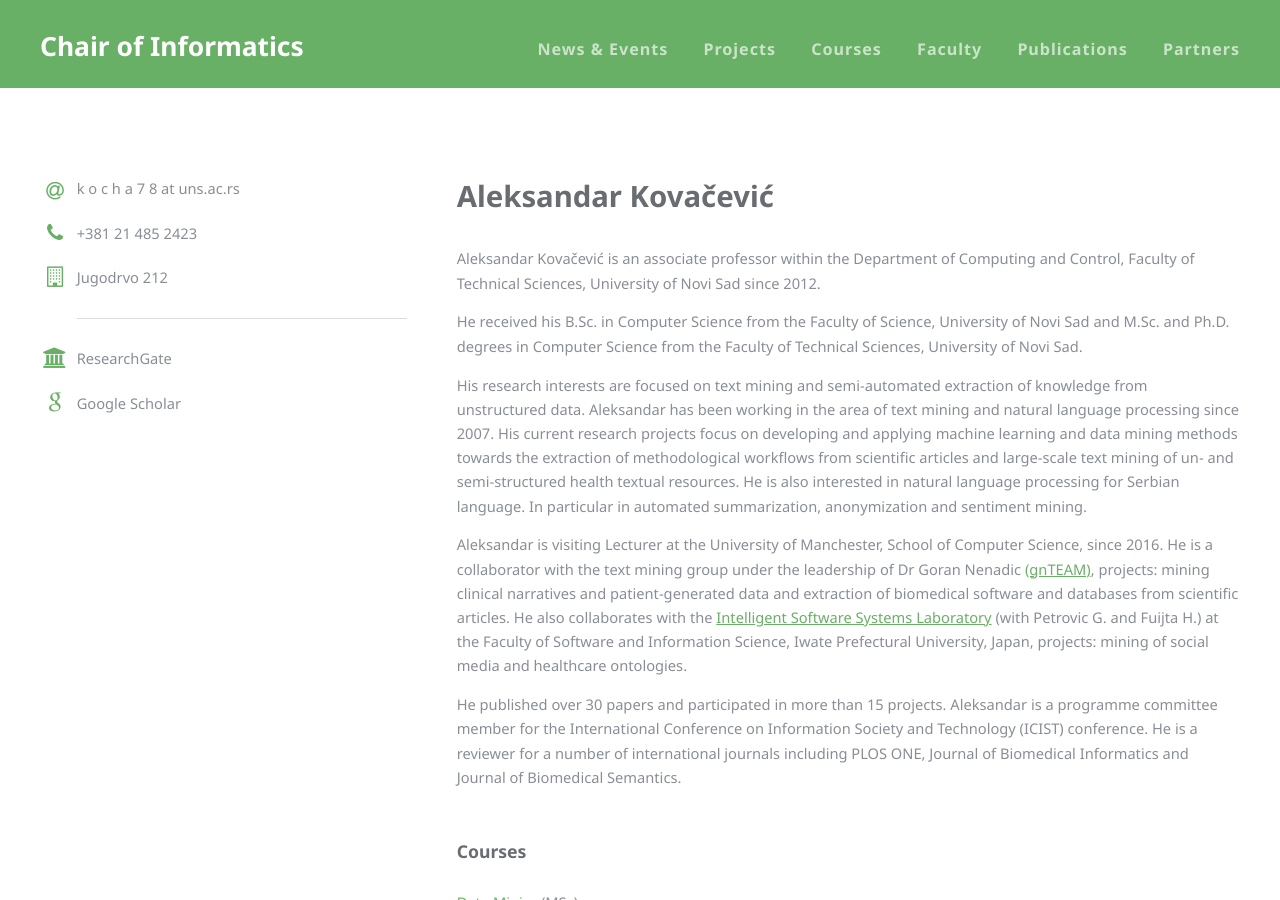
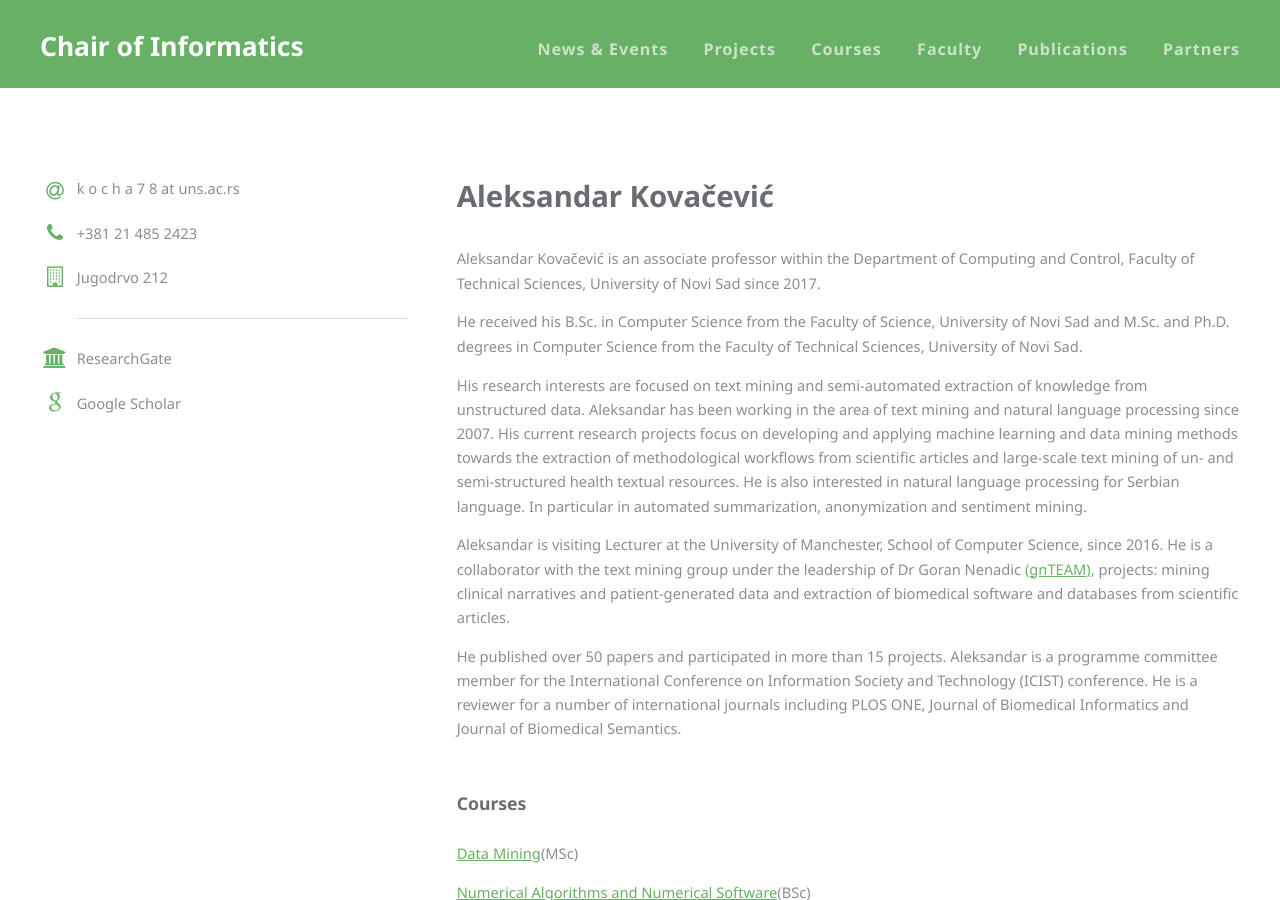
Before and after one commit to unsftn/informatika, a Jekyll site: the page built from _faculty/AleksandarKovacevic.md, in a window 1280 px wide and 900 px high. Built offline with Jekyll 4.4.1, drawn with Linux system fonts in a browser that asks for light colours.

Commit message:
Update AleksandarKovacevic.md

```diff
--- a/_faculty/AleksandarKovacevic.md
+++ b/_faculty/AleksandarKovacevic.md
@@ -15,15 +15,15 @@ scholar: https://scholar.google.com/citations?user=KylNBRkAAAAJ&hl=en
 
 ---
 
-Aleksandar Kovačević is an associate professor within the Department of Computing and Control, Faculty of Technical Sciences, University of Novi Sad since 2012.
+Aleksandar Kovačević is an associate professor within the Department of Computing and Control, Faculty of Technical Sciences, University of Novi Sad since 2017.
 
 He received his B.Sc. in Computer Science from the Faculty of Science, University of Novi Sad and M.Sc. and Ph.D. degrees in Computer Science from the Faculty of Technical Sciences, University of Novi Sad.
 
 His research interests are focused on text mining and semi-automated extraction of knowledge from unstructured data. Aleksandar has been working in the area of text mining and natural language processing since 2007. His current research projects focus on developing and applying machine learning and data mining methods towards the extraction of methodological workflows from scientific articles and large-scale text mining of un- and semi-structured health textual resources. He is also interested in natural language processing for Serbian language. In particular in automated summarization, anonymization and sentiment mining.
 
-Aleksandar is visiting Lecturer at the University of Manchester, School of Computer Science, since 2016. He is a collaborator with the text mining group under the leadership of Dr Goran Nenadic [(gnTEAM)](http://gnteam.cs.manchester.ac.uk/), projects: mining clinical narratives and patient-generated data and extraction of biomedical software and databases from scientific articles. He also collaborates with the [Intelligent Software Systems Laboratory](http://www.fujita.soft.iwate-pu.ac.jp/top.htm) (with Petrovic G. and Fuijta H.) at the Faculty of Software and Information Science, Iwate Prefectural University, Japan, projects: mining of social media and healthcare ontologies.
+Aleksandar is visiting Lecturer at the University of Manchester, School of Computer Science, since 2016. He is a collaborator with the text mining group under the leadership of Dr Goran Nenadic [(gnTEAM)](http://gnteam.cs.manchester.ac.uk/), projects: mining clinical narratives and patient-generated data and extraction of biomedical software and databases from scientific articles.
 
-He published over 30 papers and participated in more than 15 projects. Aleksandar is a programme committee member for the International Conference on Information Society and Technology (ICIST) conference. He is a reviewer for a number of international journals including PLOS ONE, Journal of Biomedical Informatics and Journal of Biomedical Semantics.
+He published over 50 papers and participated in more than 15 projects. Aleksandar is a programme committee member for the International Conference on Information Society and Technology (ICIST) conference. He is a reviewer for a number of international journals including PLOS ONE, Journal of Biomedical Informatics and Journal of Biomedical Semantics.
 
 ### Courses
 [Data Mining]({{"/SIAP" | prepend: site.baseurl}})(MSc)
```
